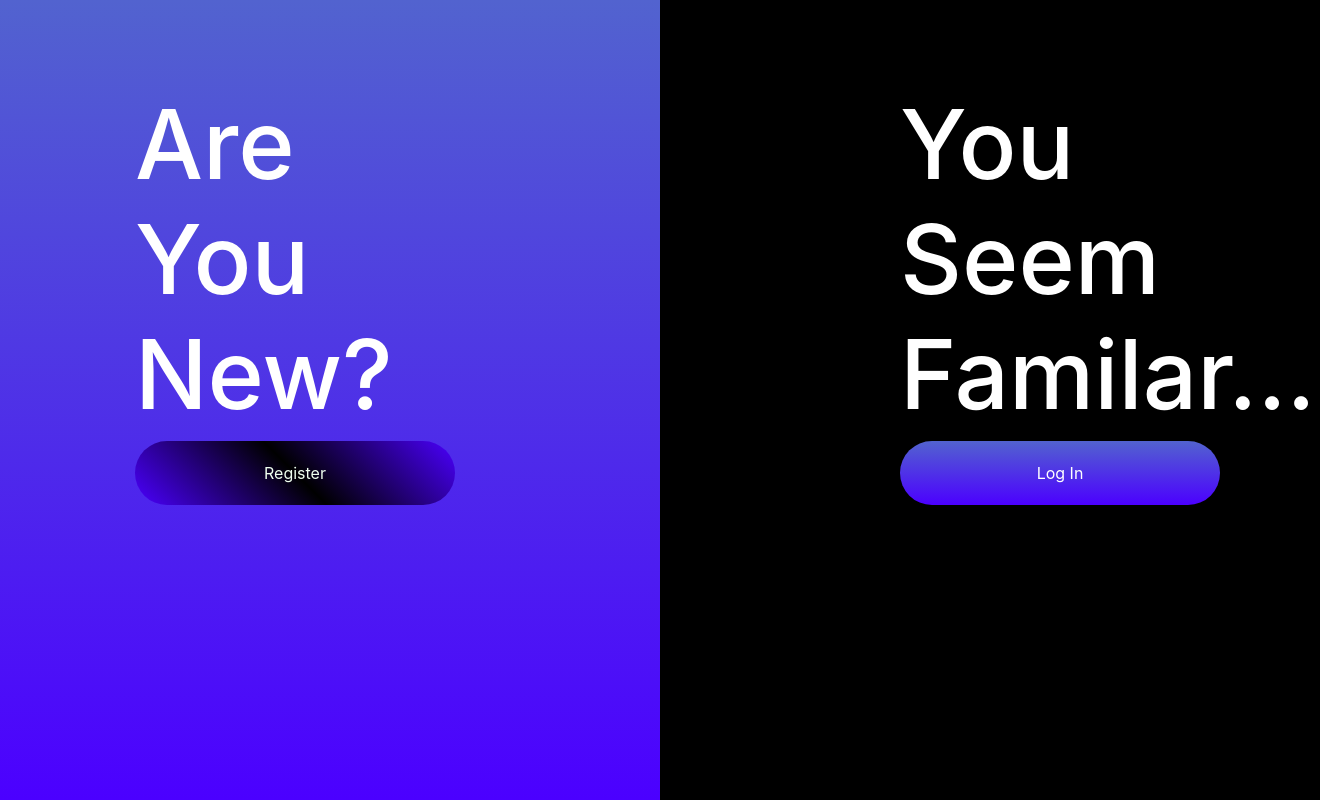
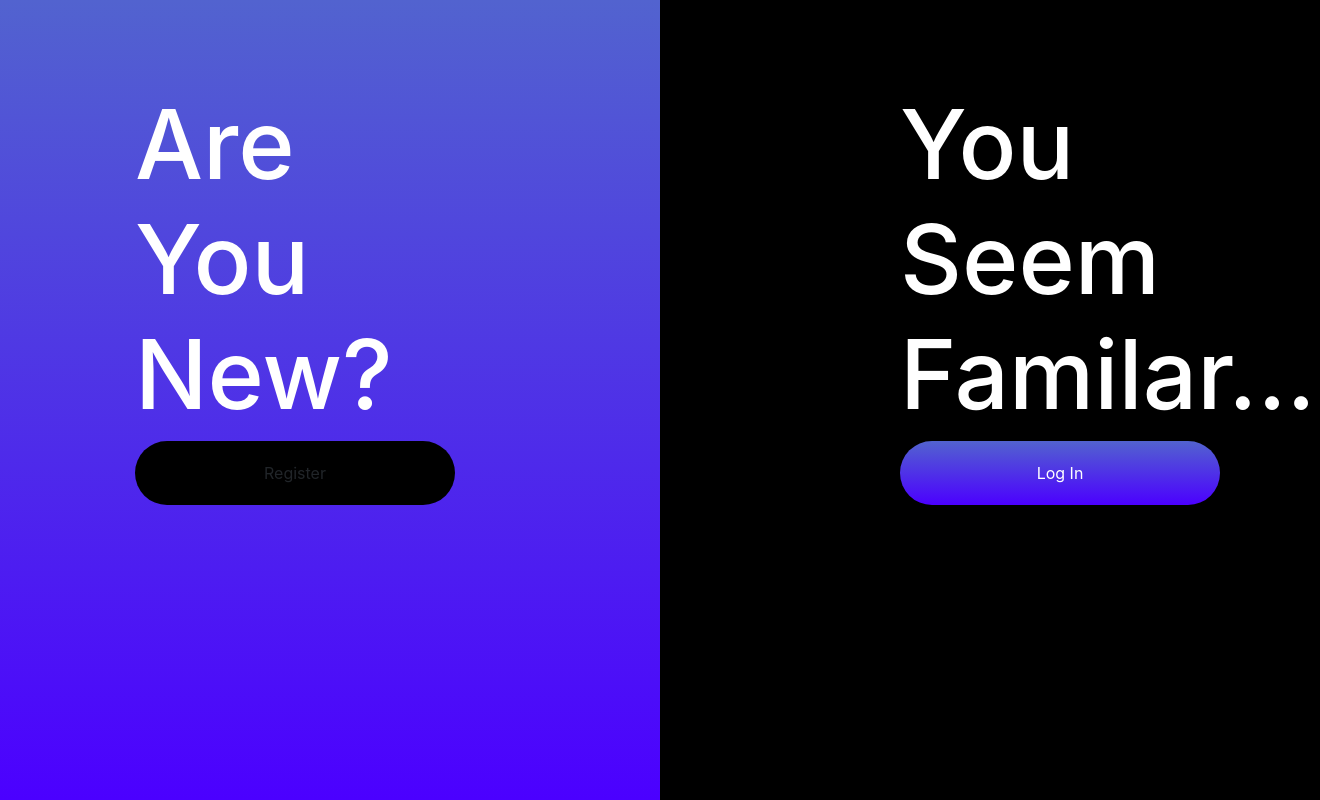
Before and after one commit to DecipherCode/cipherchat, a Flask app: page / in a window 1320 px wide, with the pointer over the restyled element. Run offline with Flask 2, Linux system fonts and the light colour scheme; parts of the project's set-up code (start-up, migrations or seed data) failed here and were passed over; some libraries are stand-ins or nearby versions.

Commit message:
hover BG color change removed for button

```diff
--- a/static/css/style.css
+++ b/static/css/style.css
@@ -41,11 +41,7 @@ h1{
 	height: 4em;
 	border: #000000
 }
-.register:hover{
-	background: linear-gradient(45deg,#4B00FF 0%, #000000 50%,#4B00FF 100%);
 
-	color: honeydew;
-}
 .login{
 	text-align:left;
 
```
